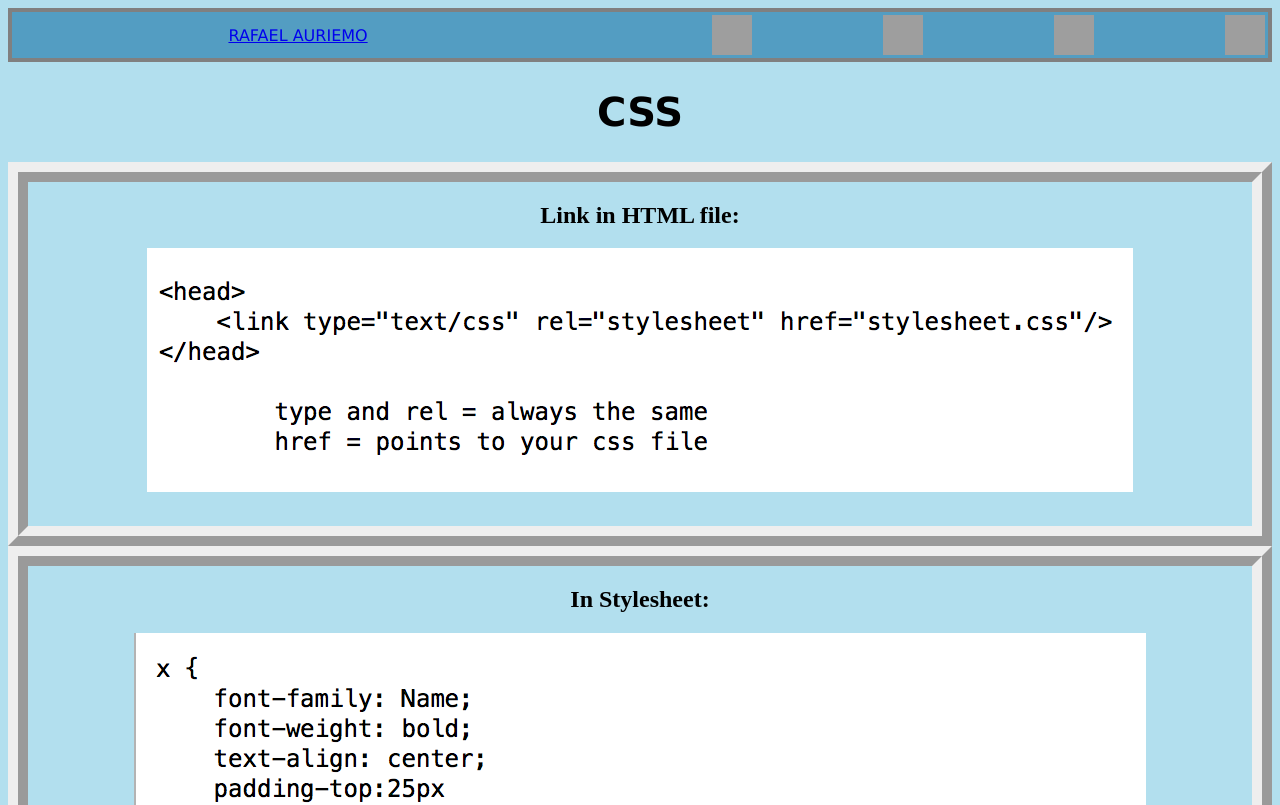
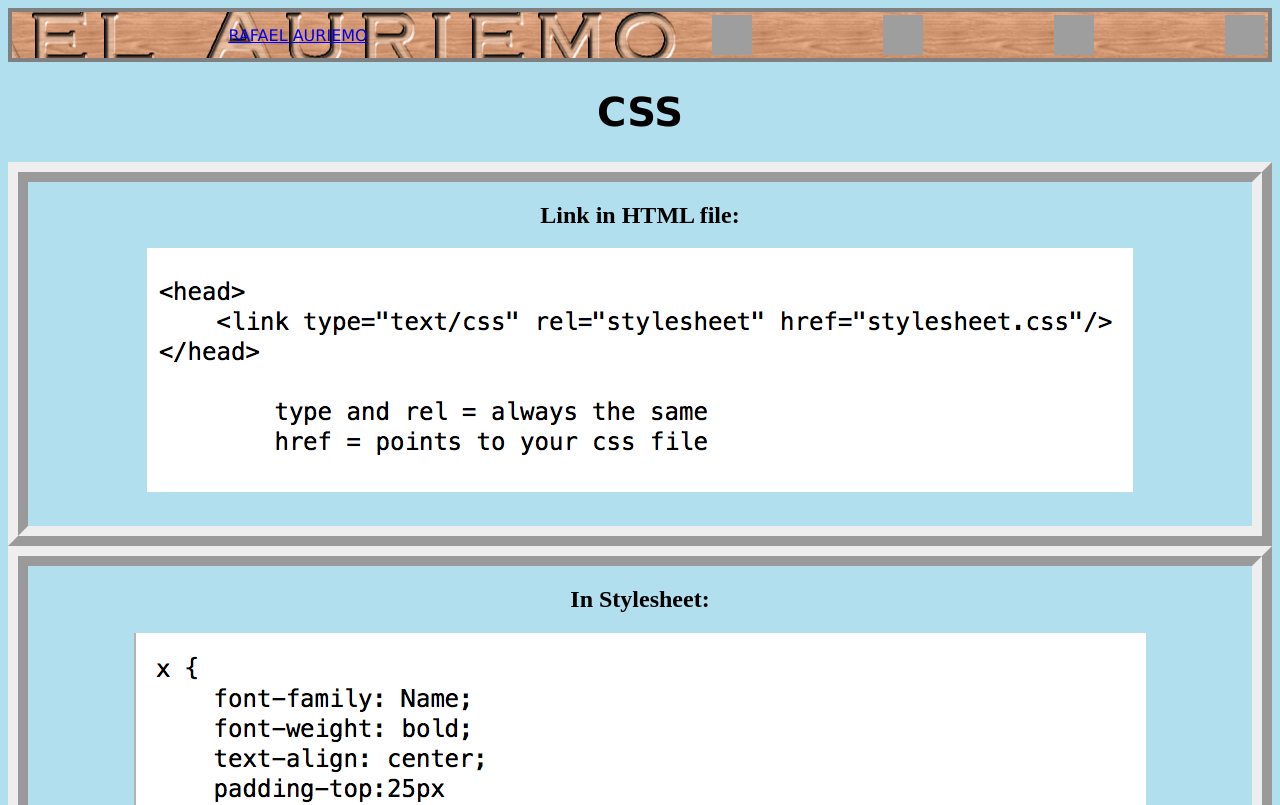
Before and after one commit to rauriemo/rauriemo.github.io, a plain HTML site: page cheat-sheet.html in a window 1280 px wide. Shown: the top 805 px of the page. Drawn offline with Linux system fonts and the light colour scheme; grey boxes are pictures that could not be loaded.

Commit message:
pushing img file
needed for background url

```diff
--- a/stylesheets/default.css
+++ b/stylesheets/default.css
@@ -10,9 +10,20 @@ table#nav_bar {
   margin-top: 0%;
   margin-right: 0%;
   margin-left: 0%;
-  background-image: url(logo-long.png);
+  background-image: url("https://github.com/rauriemo/rauriemo.github.io/blob/master/imgs/logo-long.png?raw=true");
   background-repeat: no-repeat;
-  background-position: left center;
+  background-size: percentage 100;
+  background-position: right ;
+  bac
+}
+
+img#logo {
+  width:100%;
+  margin-left: 0;
+  padding-right: 0;
+  padding-left: 0;
+  float: left;
+  position: relative;
 }
 
 img#blog {
@@ -40,15 +51,6 @@ img#projects{
   height: 40px;
   width: 40px;
   float: right;
-}
-
-img#logo {
-  width:100%;
-  margin-left: 0;
-  padding-right: 0;
-  padding-left: 0;
-  float: left;
-  position: relative;
 }
 
 h1{
```
Also changed, not shown: imgs/nav-background.png (added), imgs/nav_background.png (deleted).
